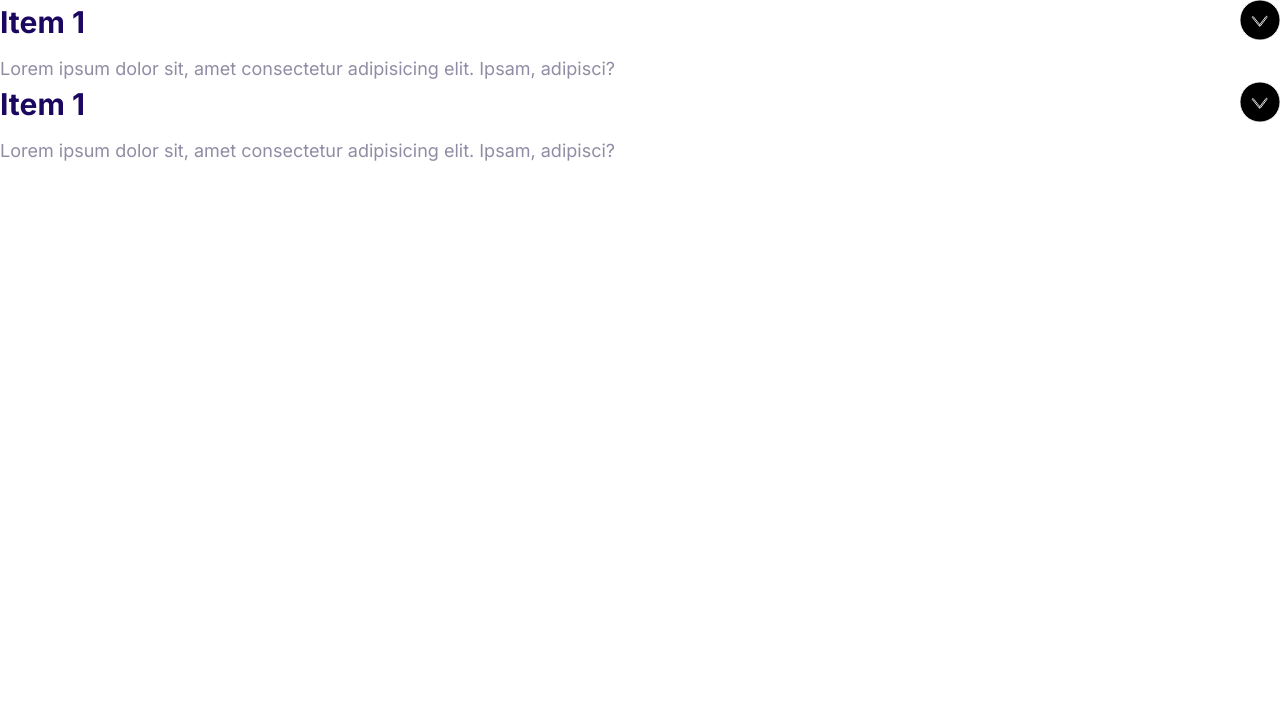
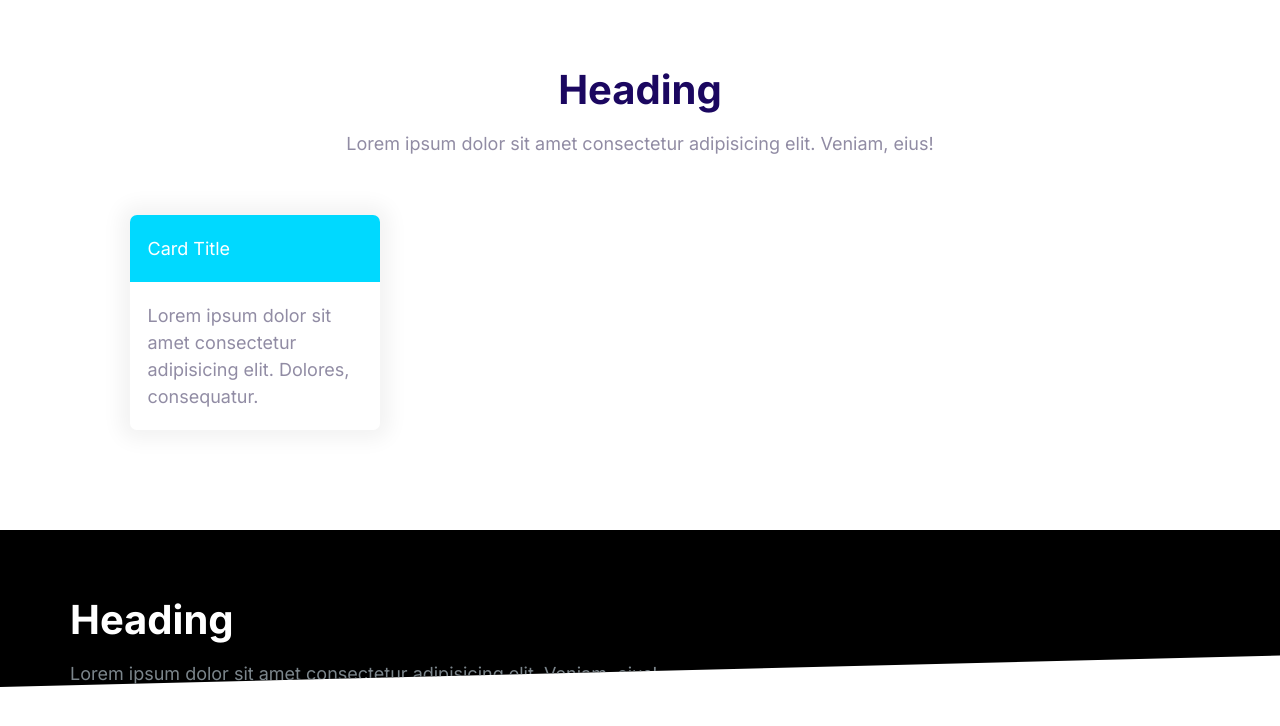
Before and after one commit to ali-ab-2003/Moshify-2-, a plain HTML site: page index.html in a window 1280 px wide. Drawn offline with Linux system fonts and the light colour scheme.

Commit message:
added block component

```diff
--- a/code/css/styles.css
+++ b/code/css/styles.css
@@ -589,3 +589,44 @@ a {
     max-height: 100vh;
     opacity: 1;
 }
+
+/* Blocks */
+
+.block {
+    --padding-vertical: 6rem;
+    padding: var(--padding-vertical) 2rem;
+    /* border: 2px solid red; */
+    /* text-align: center; */
+}
+
+.block__header {
+    text-align: center;
+}
+
+.block__heading {
+    margin-top: 0;
+}
+
+.block--dark {
+    background: #000;
+    color: #7b858b;
+}
+
+.block--dark .block__heading {
+    color: #fff;
+}
+
+.block--skewed-right {
+    clip-path: polygon(0% 0%, 100% 0%, 100% 100%, 0% 80%);
+    padding-bottom: var(--padding-vertical) + 4rem;
+}
+
+.block--skewed-left {
+    clip-path: polygon(0% 0%, 100% 0%, 100% 80%, 0% 100%);
+    padding-bottom: var(--padding-vertical) + 4rem;
+}
+
+.container {
+    max-width: 1140px;
+    margin: 0 auto;
+}
--- a/index.html
+++ b/index.html
@@ -14,28 +14,26 @@
 </head>
 
 <body>
-    <div class="collapsible collapsible--expanded">
-        <header class="collapsible__header">
-            <h2 class="collapsible__heading">Item 1</h2>
-            <svg class="icon icon--white collapsible__chevron">
-                <use xlink:href="images/sprite.svg#chevron"></use>
-            </svg>
+    <section class="block container">
+        <header class="block__header">
+            <h2 class="block__heading">Heading</h2>
+            <p>Lorem ipsum dolor sit amet consectetur adipisicing elit. Veniam, eius!</p>
         </header>
-        <div class="collapsible__content">
-            Lorem ipsum dolor sit, amet consectetur adipisicing elit. Ipsam, adipisci?
+        <div style="width: 30%; padding: 4rem;">
+            <div class="card card--secondary">
+                <header class="card__header">Card Title</header>
+                <div class="card__body">
+                    Lorem ipsum dolor sit amet consectetur adipisicing elit. Dolores, consequatur.
+                </div>
+            </div>
         </div>
-    </div>
-    <div class="collapsible collapsible--expanded">
-        <header class="collapsible__header">
-            <h2 class="collapsible__heading">Item 1</h2>
-            <svg class="icon icon--white collapsible__chevron">
-                <use xlink:href="images/sprite.svg#chevron"></use>
-            </svg>
-        </header>
-        <div class="collapsible__content">
-            Lorem ipsum dolor sit, amet consectetur adipisicing elit. Ipsam, adipisci?
+    </section>
+    <section class="block block--dark block--skewed-left">
+        <div class="container">
+            <h2 class="block__heading">Heading</h2>
+            <p>Lorem ipsum dolor sit amet consectetur adipisicing elit. Veniam, eius!</p>
         </div>
-    </div>
+    </section>
     <script src="code/js/main.js"></script>
 </body>
 
```
Also changed, not shown: code/components/block.html (added, +21 -0 lines).
